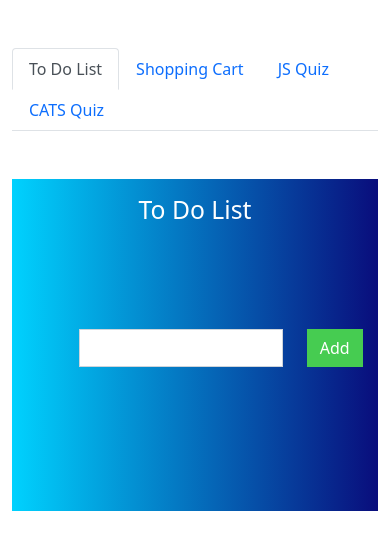
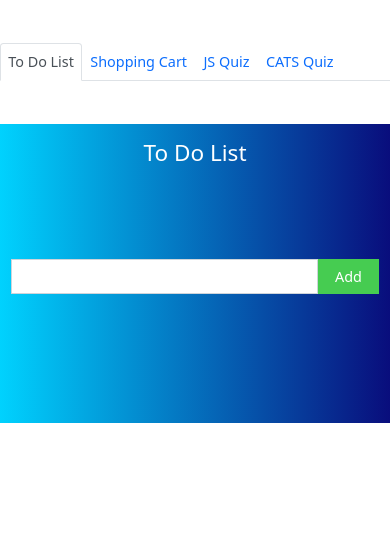
Before and after one commit to satanasova/AA-JS-Task, a website: page index.html in a window 390 px wide. Drawn offline with nearby package versions, Linux system fonts and the light colour scheme.

Commit message:
added responsive to final version

```diff
--- a/assets/sass/main.scss
+++ b/assets/sass/main.scss
@@ -1,4 +1,10 @@
 @import '../../node_modules/bootstrap/dist/css/bootstrap.min.css';
+
+html {
+    @media only screen and(max-width: 36em) {  // sm 576px /16px default
+        font-size: 90%;
+    };
+}
 
 body {
     min-height: 100vh;
--- a/index.html
+++ b/index.html
@@ -14,15 +14,15 @@
     <script src="assets/js/script.js" defer></script>
 </head>
 <body>
-    <div class="container py-5">
+    <div class="container-sm px-0 py-5 overflow-hidden">
         <div class="row">
             <div class="col-12">
                 <div id="main-tabs">
                     <div class="nav nav-tabs">
-                            <button class="nav-link">To Do List</button>
-                            <button class="nav-link">Shopping Cart</button>
-                            <button class="nav-link">JS Quiz</button>
-                            <button class="nav-link">CATS Quiz</button>
+                            <button class="nav-link p-2 px-sm-3 py-sm-2">To Do List</button>
+                            <button class="nav-link p-2 px-sm-3 py-sm-2">Shopping Cart</button>
+                            <button class="nav-link p-2 px-sm-3 py-sm-2">JS Quiz</button>
+                            <button class="nav-link p-2 px-sm-3 py-sm-2">CATS Quiz</button>
                     </div>
                     <div class="tab-content py-5">
                         <div id="todo" class="todo tab-pane pt-3 pb-5">
@@ -33,20 +33,20 @@
                                     </div>
                                 </div>
                                 <div class="row justify-content-center">
-                                    <div class="col-8">
+                                    <div class="col-10 col-md-8 p-0">
                                         <input type="text" class="user-input form-control rounded-0 ">
                                     </div>
-                                    <div class="col-1">
-                                        <button id="btn-add" class="btn btn-green rounded-0">Add</button>
+                                    <div class="col-2 col-md-2 col-lg-1 p-0 ms-md-3">
+                                        <button id="btn-add" class="btn btn-green rounded-0 w-100">Add</button>
                                     </div>
                                 </div>
                             </div>
                             <div class="container items-container py-5">
                                 <div data-template="task-item" class="row task-item justify-content-center mb-4 overflow-hidden">
-                                    <div class="col-3 p-0 bg-white text-black d-flex align-items-center justify-content-center">
+                                    <div class="col-8 col-md-6 col-xl-3 p-0 bg-white text-black d-flex align-items-center justify-content-center">
                                         <p class="task-title mb-0">Task 1</p>
                                     </div>
-                                    <div class="col-1 btn-group p-0">
+                                    <div class="col-4 col-md-2 col-xl-1 btn-group p-0">
                                             <button class="btn-done btn btn-green rounded-0">Done</button>
                                             <button class="btn-del btn btn-danger rounded-0">Del</button>
                                     </div>
@@ -164,7 +164,7 @@
 
                             <div class="container">
                                 <div class="row justify-content-center">
-                                    <div class="col-10">
+                                    <div class="col-md-10">
                                         <div class="slider-container">
                                             <div data-idx="1" class="slider d-flex overflow-hidden">
                                                 <div data-template="slide" class="slide card mb-3 min-w-100">
@@ -222,7 +222,7 @@
 
                             <div class="container">
                                 <div class="row justify-content-center">
-                                    <div class="col-10">
+                                    <div class="col-md-10">
                                         <div class="slider-container">
                                             <div data-idx="1" class="slider d-flex overflow-hidden">
                                                 <div data-template="slide" class="slide card mb-3 min-w-100">
```
Also changed, not shown: assets/css/style.css.
